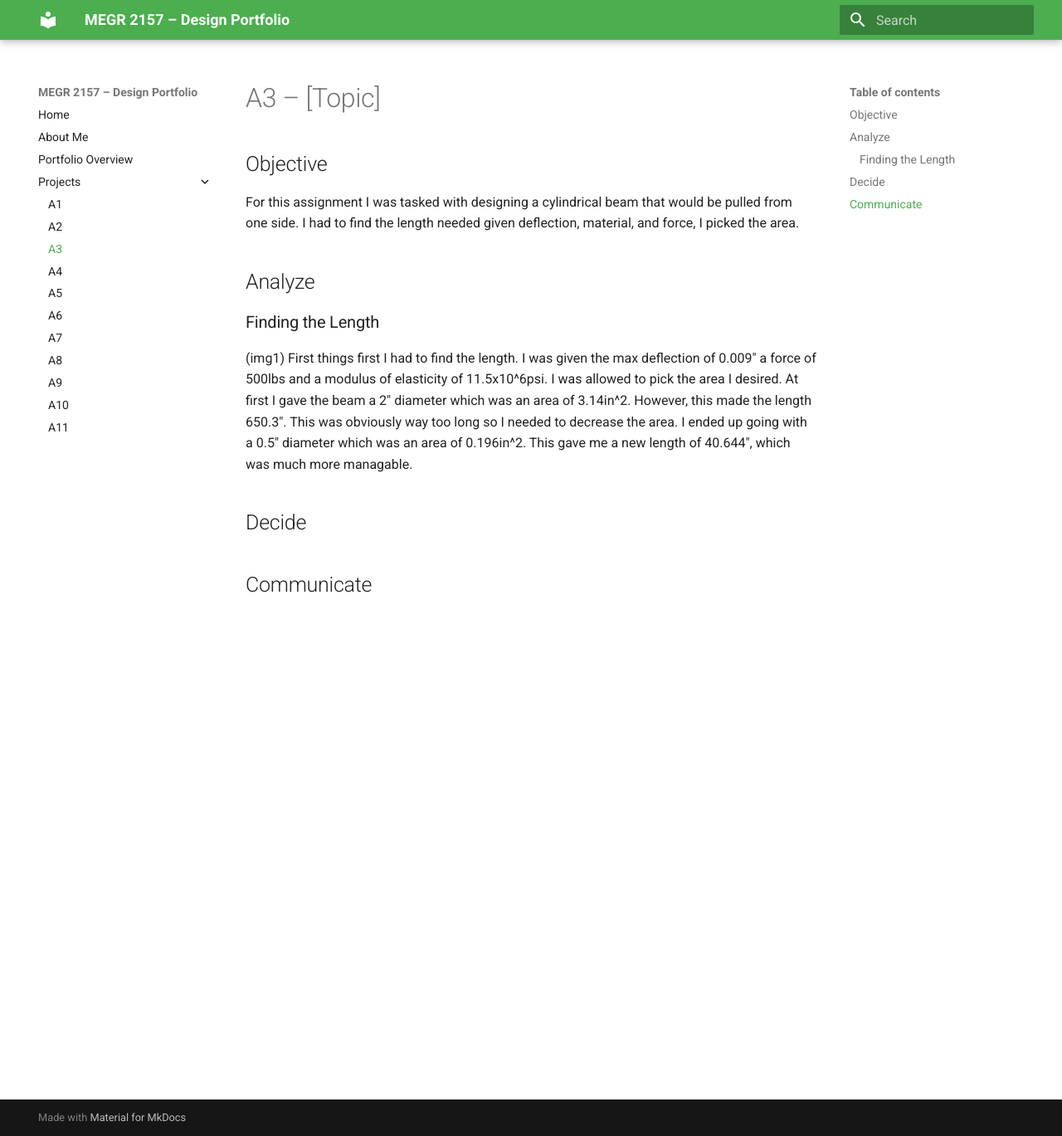
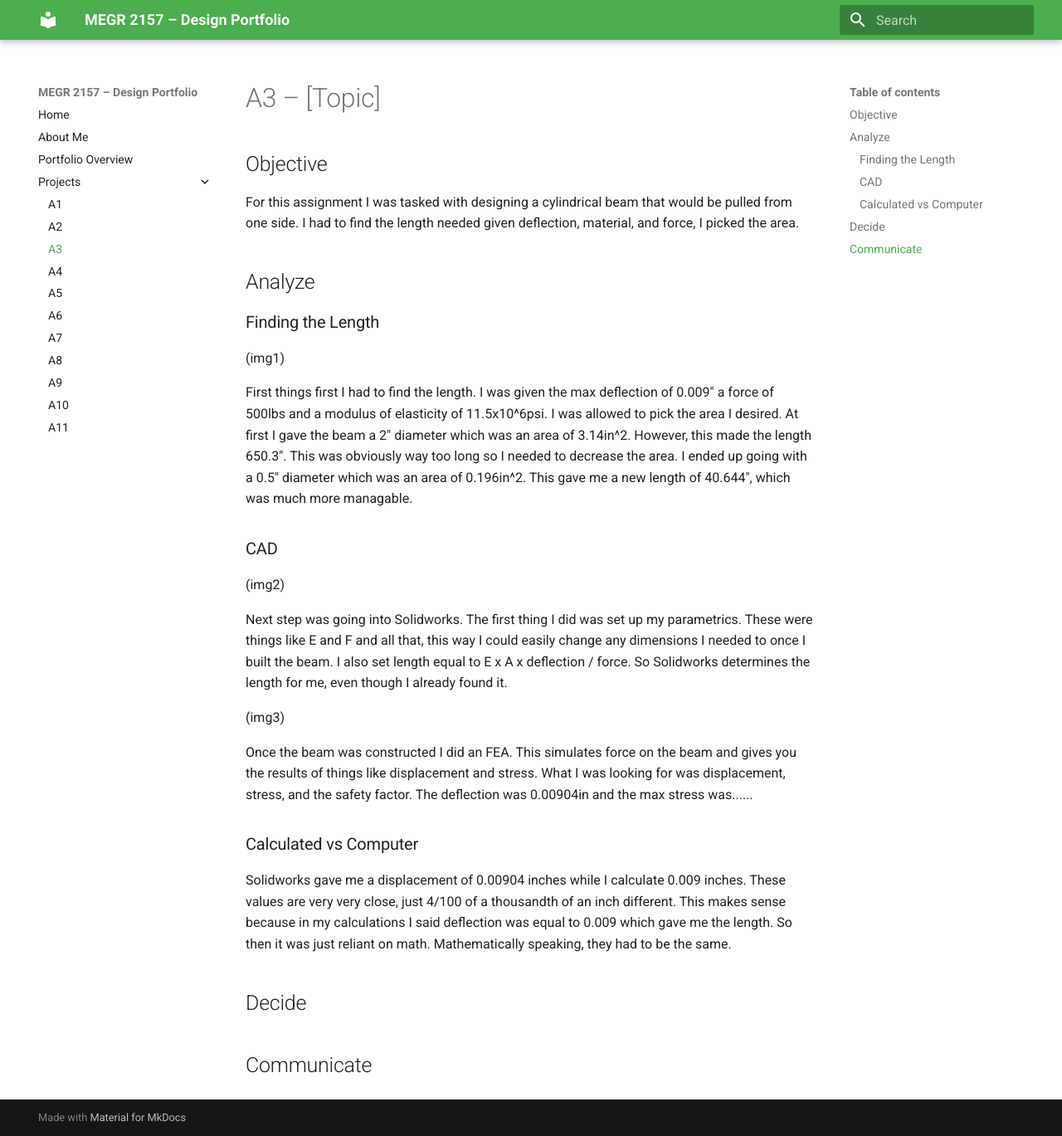
Before and after one commit to JacksonRice6/megr2156-portfolio, an MkDocs documentation site: the page built from docs/assignments/A03/index.md, in a window 1280 px wide and 1369 px high. Shown: the whole window at 83% size. Built offline with MkDocs 1.6.1 and Material for MkDocs 9.7.7, drawn with Linux system fonts in a browser that asks for light colours.

Commit message:
Update index.md

```diff
--- a/docs/assignments/A03/index.md
+++ b/docs/assignments/A03/index.md
@@ -8,7 +8,23 @@ For this assignment I was tasked with designing a cylindrical beam that would be
 ### Finding the Length
 
 (img1)
+
 First things first I had to find the length. I was given the max deflection of 0.009" a force of 500lbs and a modulus of elasticity of 11.5x10^6psi. I was allowed to pick the area I desired. At first I gave the beam a 2" diameter which was an area of 3.14in^2. However, this made the length 650.3". This was obviously way too long so I needed to decrease the area. I ended up going with a 0.5" diameter which was an area of 0.196in^2. This gave me a new length of 40.644", which was much more managable.
+
+### CAD
+
+(img2)
+
+Next step was going into Solidworks. The first thing I did was set up my parametrics. These were things like E and F and all that, this way I could easily change any dimensions I needed to once I built the beam. I also set length equal to E x A x deflection / force. So Solidworks determines the length for me, even though I already found it.
+
+(img3)
+
+Once the beam was constructed I did an FEA. This simulates force on the beam and gives you the results of things like displacement and stress. What I was looking for was displacement, stress, and the safety factor. The deflection was 0.00904in and the max stress was......
+
+### Calculated vs Computer
+
+Solidworks gave me a displacement of 0.00904 inches while I calculate 0.009 inches. These values are very very close, just 4/100 of a thousandth of an inch different. This makes sense because in my calculations I said deflection was equal to 0.009 which gave me the length. So then it was just reliant on math. Mathematically speaking, they had to be the same.
+
 
 ## Decide
 
```
